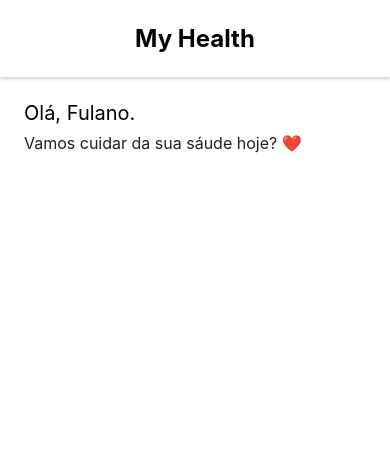
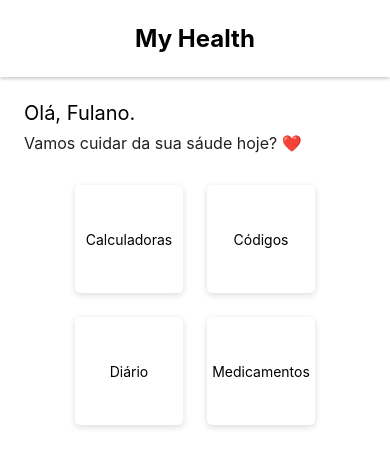
Before and after one commit to ajsaraujo/my-health-app, a React Native app: screen / in a window 390 px wide. Shown: the top 466 px of the page. Built offline with nearby package versions, Linux system fonts and the light colour scheme.

Commit message:
Listar módulos

```diff
--- a/App.tsx
+++ b/App.tsx
@@ -2,6 +2,8 @@ import { StatusBar } from "expo-status-bar";
 import { StyleSheet, Text, View } from "react-native";
 
 export default function App() {
+  const modules = ["Calculadoras", "Códigos", "Diário", "Medicamentos"];
+
   return (
     <View style={styles.container}>
       <StatusBar style="auto" />
@@ -15,6 +17,14 @@ export default function App() {
         <Text style={styles.letsTakeCareText}>
           Vamos cuidar da sua sáude hoje? ❤️
         </Text>
+
+        <View style={styles.modulesContainer}>
+          {modules.map((moduleName) => (
+            <View style={styles.moduleCard}>
+              <Text>{moduleName}</Text>
+            </View>
+          ))}
+        </View>
       </View>
     </View>
   );
@@ -49,4 +59,27 @@ const styles = StyleSheet.create({
     fontSize: 16,
     color: "#212121",
   },
+  modulesContainer: {
+    marginTop: 32,
+    justifyContent: "center",
+    display: "flex",
+    flexDirection: "row",
+    flexWrap: "wrap",
+    columnGap: 24,
+    rowGap: 24,
+  },
+  moduleCard: {
+    width: 108,
+    height: 108,
+    display: "flex",
+    justifyContent: "center",
+    alignItems: "center",
+
+    borderRadius: 5,
+
+    shadowColor: "#171717",
+    shadowOffset: { width: 0, height: 2 },
+    shadowOpacity: 0.15,
+    shadowRadius: 6,
+  },
 });
```
